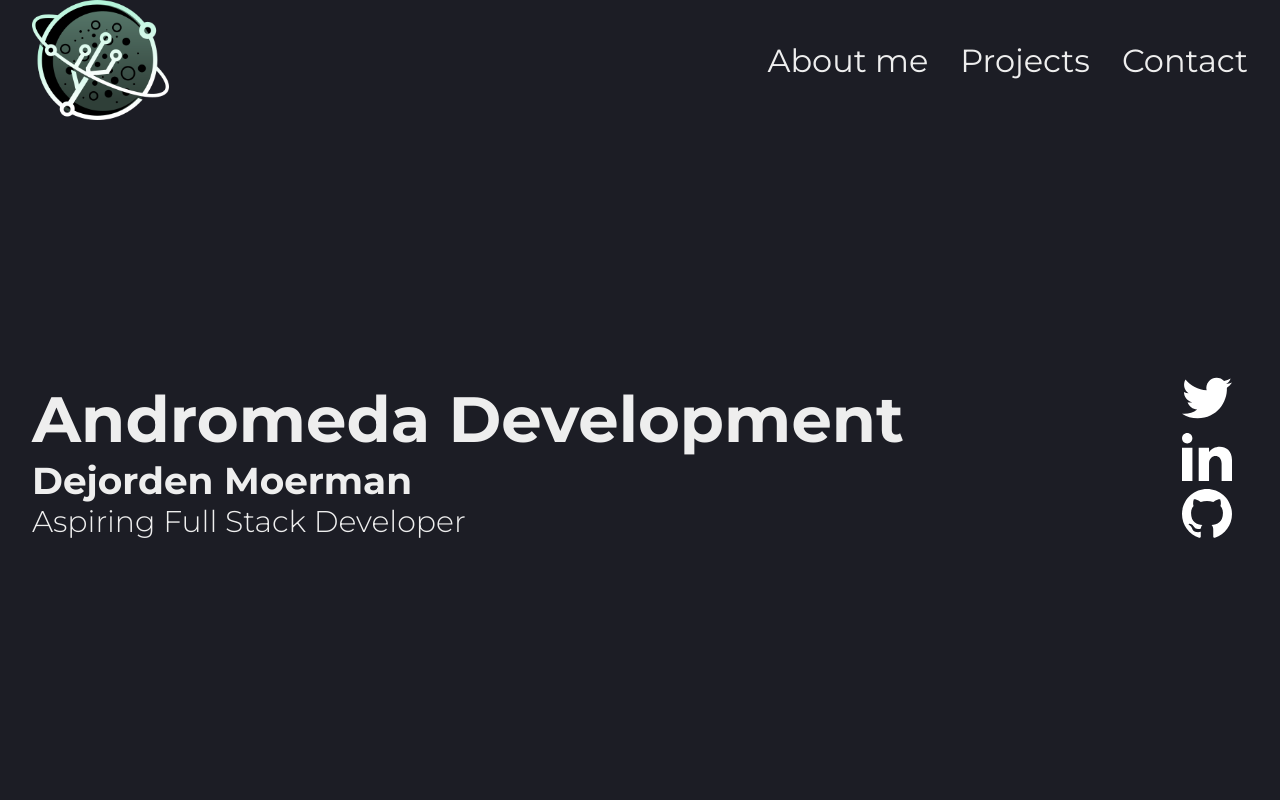
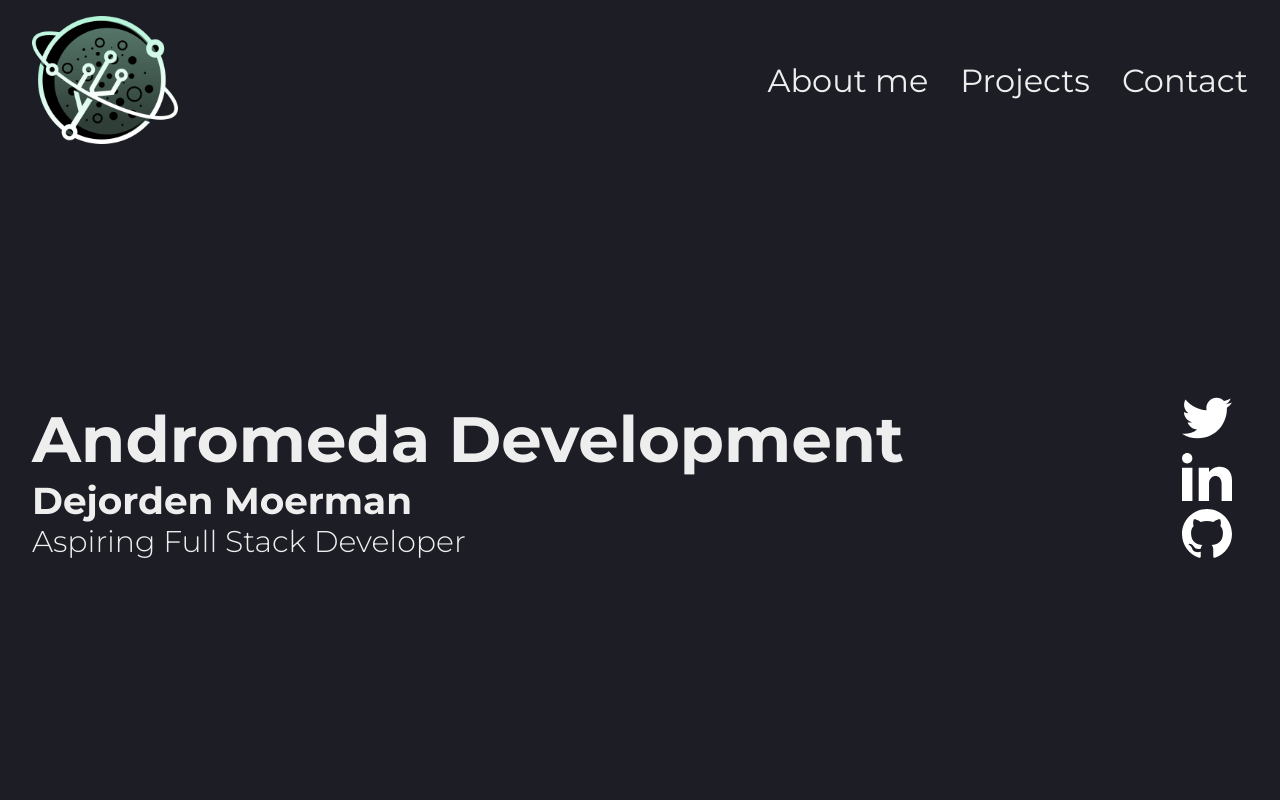
Before and after one commit to Dejorden94/andromeda-development, a plain HTML site: page index.html in a window 1280 px wide. Shown: the top 800 px of the page. Drawn offline with Linux system fonts and the light colour scheme.

```diff
--- a/css/style.css
+++ b/css/style.css
@@ -30,7 +30,7 @@ section {
     justify-content: flex-start;
     align-items: center;
     background-color: var(--background-color1);
-    height: 85vh;
+    height: 80vh;
     color: var(--background-white);
     font-size: 2rem;
     padding: 0 2rem;
@@ -48,8 +48,8 @@ footer {
     background: var(--background-color1);
     justify-content: space-between;
     align-items: center;
-    height: 15vh;
-    padding: 0 2rem;
+    height: 20vh;
+    padding: 1rem 2rem;
 }
 
 .navigation>ul>a {
```
